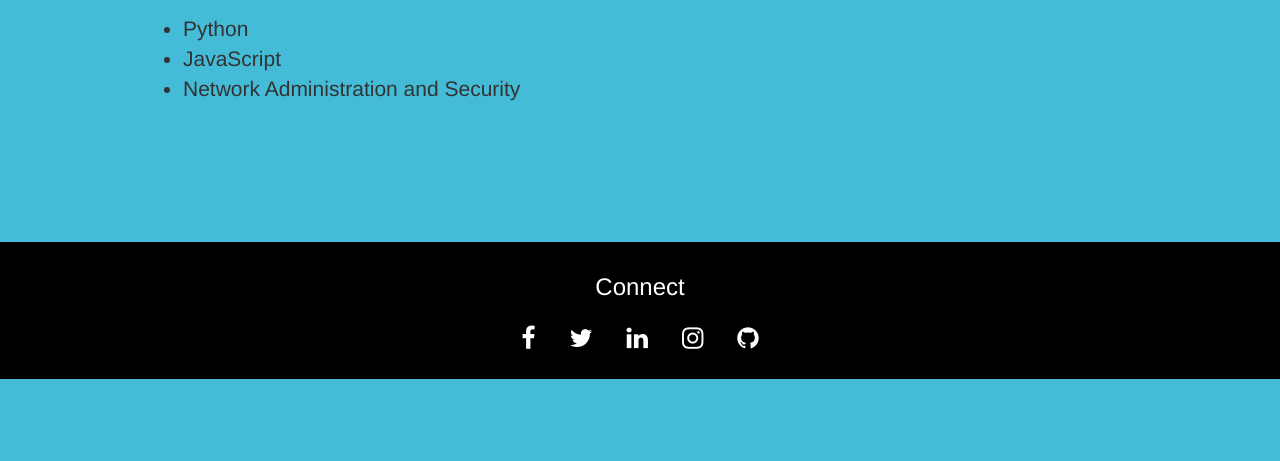
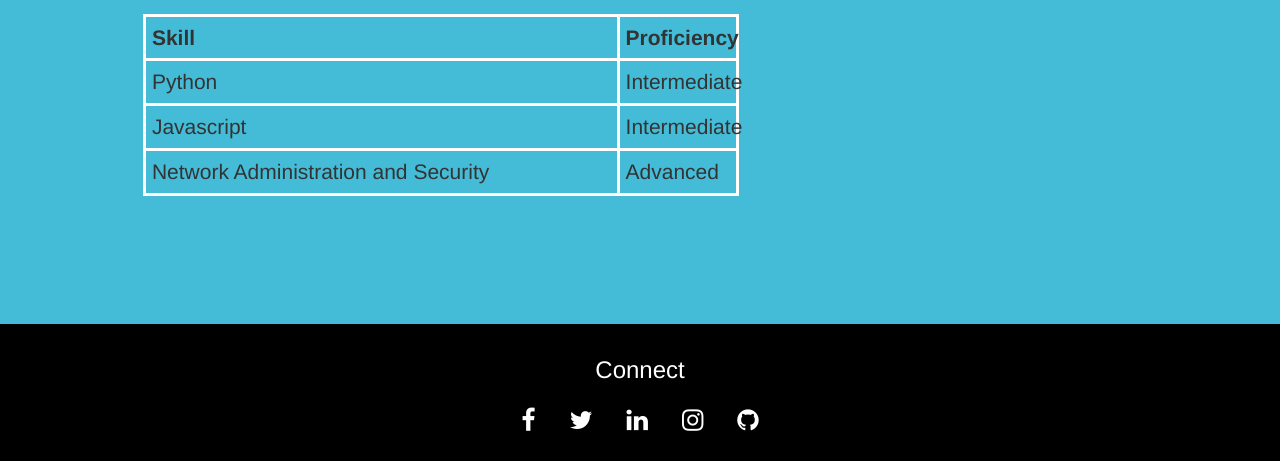
Before and after one commit to Sumanth-Talluri/CS50w-Project0, a plain HTML site: page project.html in a window 1280 px wide. Shown: the part 604-1065 px from the top of the page. Before the commit the page ends 983 px from the top, so only its background shows below. Drawn offline with nearby package versions, Linux system fonts and the light colour scheme.

Commit message:
added table in project

```diff
--- a/css/styles.scss
+++ b/css/styles.scss
@@ -88,6 +88,20 @@ body {
 	margin: 10% 10% 10% 10%;
 }
 
+#about table {
+	border: 3px solid $white;
+	font-size: 150%;
+	width: 60%;
+	td,
+	th {
+		border: 3px solid $white;
+		text-align: left;
+		width: 80%;
+		height: 5%;
+		padding: 1% 0 1% 1%;
+	}
+}
+
 footer {
 	width: 100%;
 	background-color: $black;
--- a/project.html
+++ b/project.html
@@ -51,11 +51,26 @@
                   <br>
                   <h1>Skills</h1>
                   <br>
-                  <ul>
-                    <li>Python</li>
-                    <li>JavaScript</li>
-                    <li>Network Administration and Security</li>
-                  </ul>
+                  <div style="overflow-x:auto;">
+                    <table class="tabpro">
+                      <tr>
+                        <th>Skill</th>
+                        <th>Proficiency</th>
+                      </tr>
+                      <tr>
+                        <td>Python</td>
+                        <td>Intermediate</td>
+                      </tr>
+                      <tr>
+                        <td>Javascript</td>
+                        <td>Intermediate</td>
+                      </tr>
+                      <tr>
+                        <td>Network Administration and Security</td>
+                        <td>Advanced</td>
+                      </tr>
+                    </table>
+                  </div>
               </div>
           </div>
       </div>
```
Also changed, not shown: css/styles.css, 2 other files.
